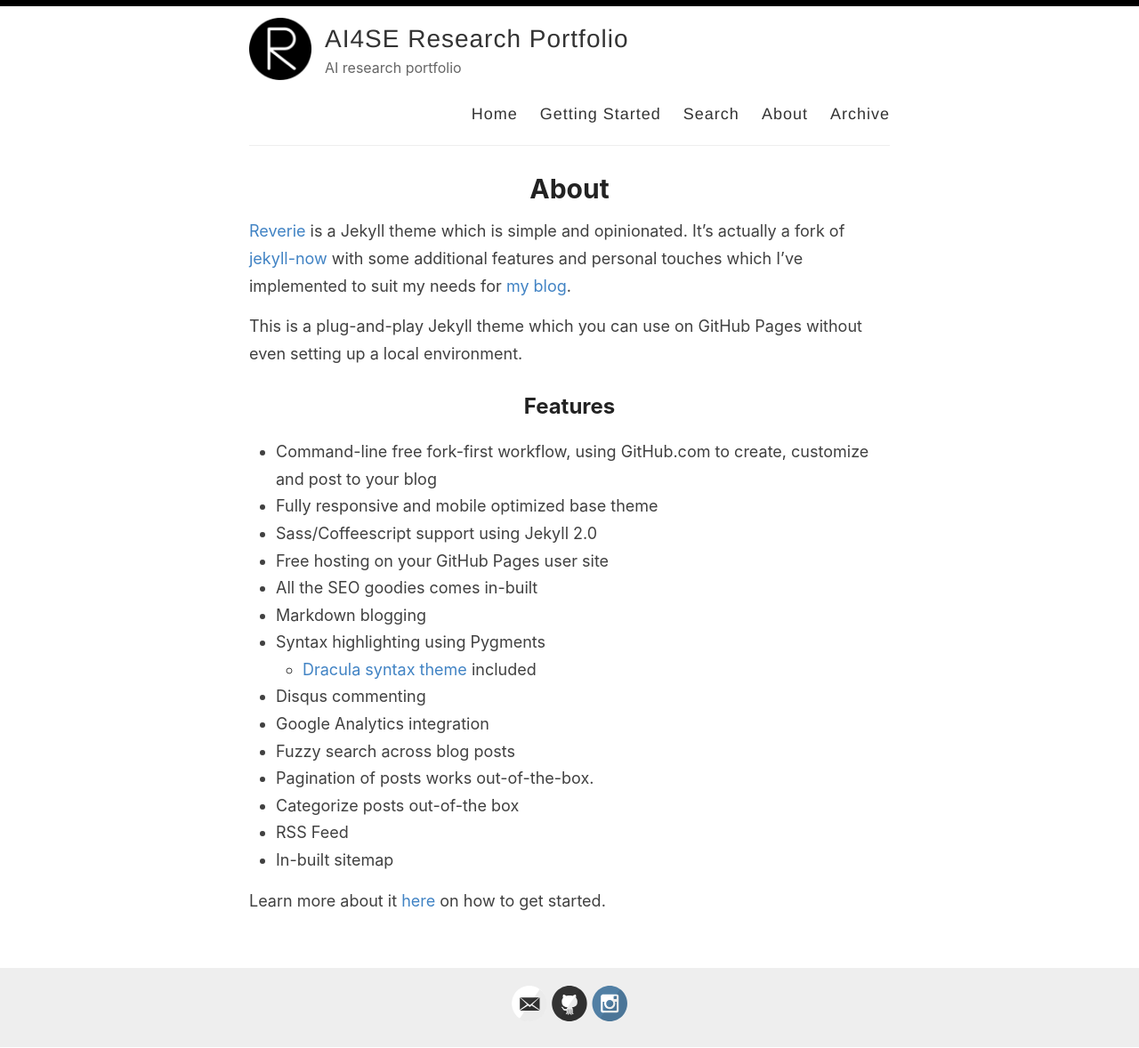
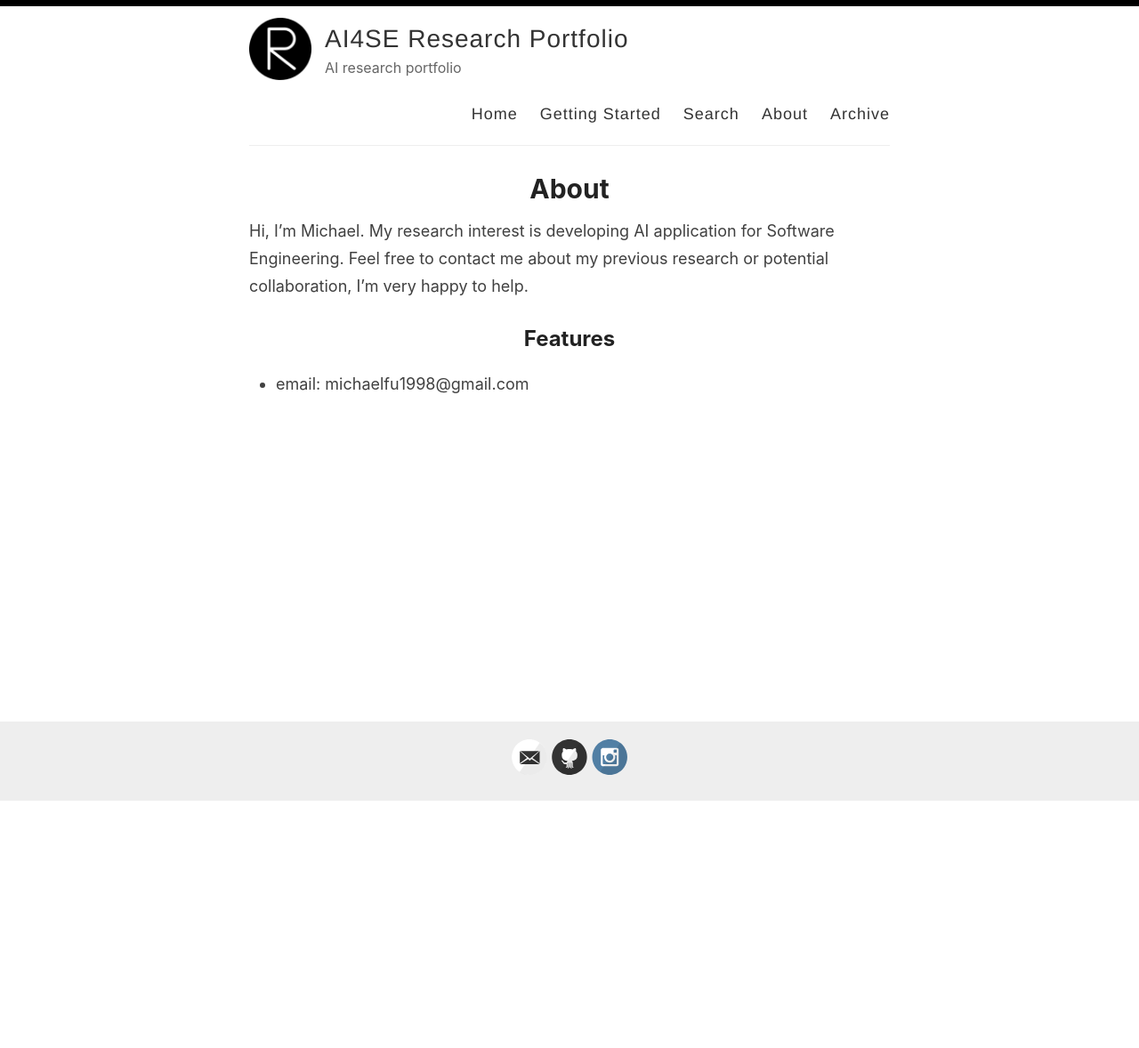
Before and after one commit to lanpengyou125/lanpengyouzhuye.github.io, a Jekyll site: the page built from _pages/about.md, in a window 1280 px wide. Shown: the whole page at 89% size. Built offline with Jekyll 4.4.1, drawn with Linux system fonts in a browser that asks for light colours; after the commit the page ends 901 px from its top, so only the background shows below that.

Commit message:
update about

```diff
--- a/_pages/about.md
+++ b/_pages/about.md
@@ -4,26 +4,8 @@
 permalink: /about/
 ---
 
-[Reverie](https://github.com/amitmerchant1990/reverie) is a Jekyll theme which is simple and opinionated. It's actually a fork of [jekyll-now](https://github.com/barryclark/jekyll-now) with some additional features and personal touches which I've implemented to suit my needs for [my blog](https://www.amitmerchant.com).
-
-This is a plug-and-play Jekyll theme which you can use on GitHub Pages without even setting up a local environment.
+Hi, I'm Michael. My research interest is developing AI application for Software Engineering. Feel free to contact me about my previous research or potential collaboration, I'm very happy to help.
 
 ## Features
 
-- Command-line free fork-first workflow, using GitHub.com to create, customize and post to your blog
-- Fully responsive and mobile optimized base theme
-- Sass/Coffeescript support using Jekyll 2.0
-- Free hosting on your GitHub Pages user site
-- All the SEO goodies comes in-built
-- Markdown blogging
-- Syntax highlighting using Pygments
-    - [Dracula syntax theme](https://draculatheme.com/) included
-- Disqus commenting
-- Google Analytics integration
-- Fuzzy search across blog posts
-- Pagination of posts works out-of-the-box.
-- Categorize posts out-of-the box
-- RSS Feed
-- In-built sitemap
-
-Learn more about it [here](https://github.com/amitmerchant1990/reverie) on how to get started.
+- email: michaelfu1998@gmail.com
```
Also changed, not shown: _pages/getting-started.md (deleted, +0 -51 lines).
